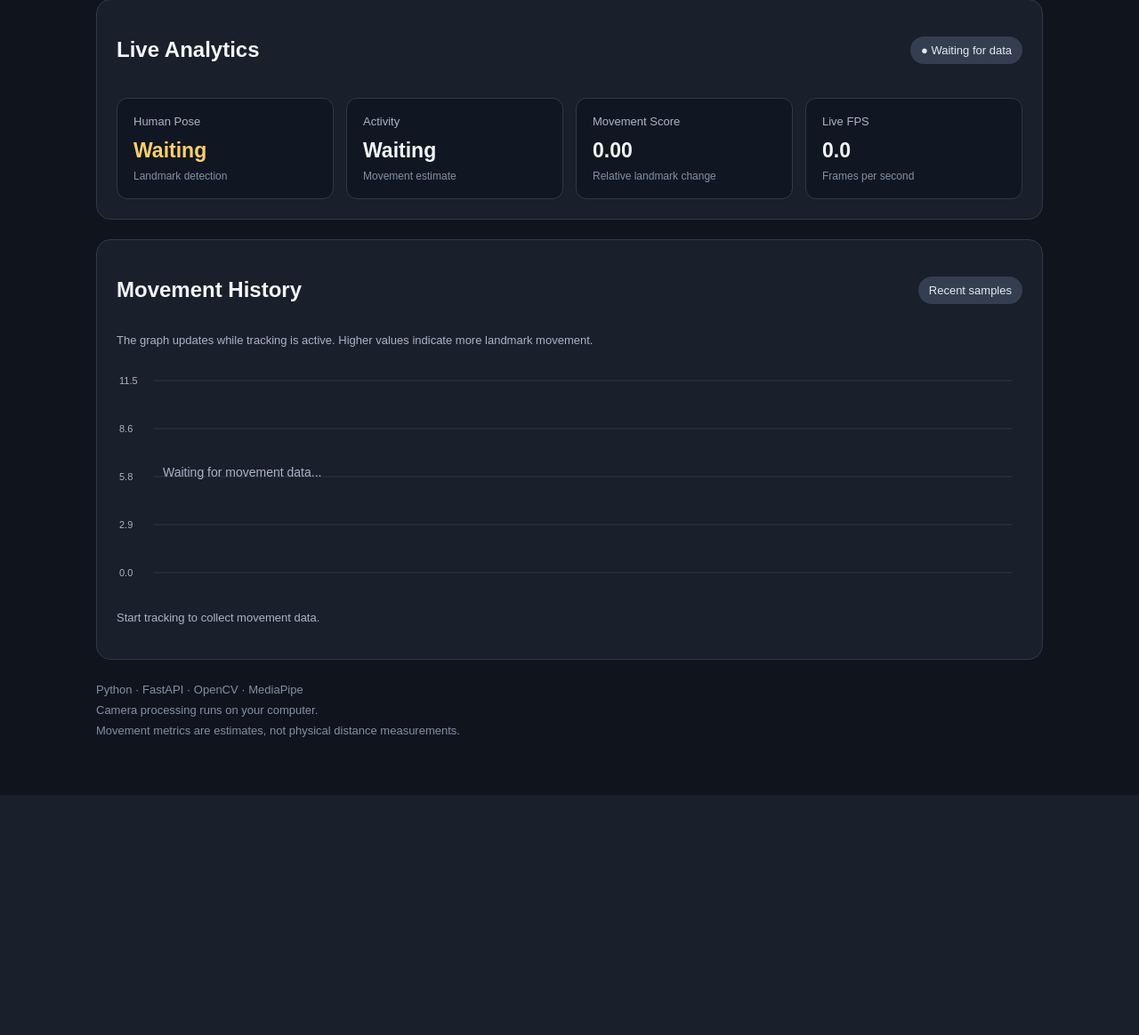
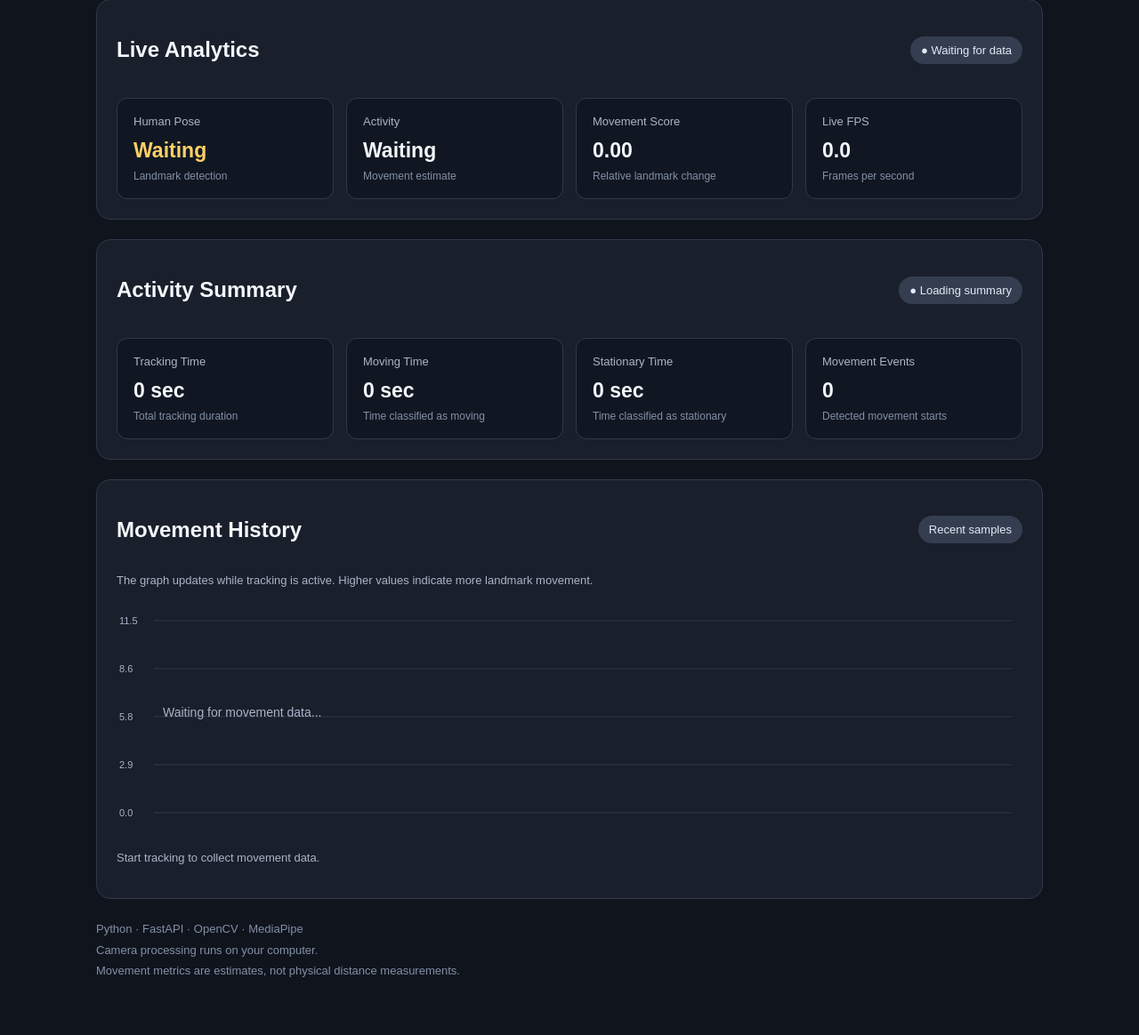
Before and after one commit to musfiqSoc/Human-Pose-Tracker, a FastAPI app: page / in a window 1280 px wide. Shown: the part 989-2153 px from the top of the page at 89% size. Before the commit the page ends 1883 px from the top, so only its background shows below. Run offline with FastAPI, Linux system fonts and the light colour scheme.

Commit message:
Fix webcam stop and release handling

```diff
--- a/app.py
+++ b/app.py
@@ -23,6 +23,10 @@ CSV_FILE = BASE_DIR / "movement_history.csv"
 camera_lock = threading.Lock()
 stop_event = threading.Event()
 
+# Shared reference to the active camera.
+camera_state_lock = threading.Lock()
+active_camera = None
+
 metrics_lock = threading.Lock()
 latest_metrics = {
     "pose_status": "NOT DETECTED",
@@ -30,6 +34,26 @@ latest_metrics = {
     "movement_score": 0.0,
     "fps": 0.0,
 }
+
+# Activity Summary
+summary_lock = threading.Lock()
+
+activity_summary = {
+    "total_tracking_seconds": 0.0,
+    "moving_seconds": 0.0,
+    "stationary_seconds": 0.0,
+    "movement_events": 0,
+}
+
+
+def reset_summary():
+    with summary_lock:
+        activity_summary.update({
+            "total_tracking_seconds": 0.0,
+            "moving_seconds": 0.0,
+            "stationary_seconds": 0.0,
+            "movement_events": 0,
+        })
 
 
 @app.get("/", response_class=HTMLResponse)
@@ -43,14 +67,34 @@ def get_metrics():
         return dict(latest_metrics)
 
 
+@app.get("/summary")
+def get_summary():
+    with summary_lock:
+        result = dict(activity_summary)
+
+    for key in (
+        "total_tracking_seconds",
+        "moving_seconds",
+        "stationary_seconds",
+    ):
+        result[key] = round(result[key], 2)
+
+    return result
+
+
 def save_history(pose_status, activity, score, fps):
     file_exists = CSV_FILE.exists()
 
     try:
-        with open(CSV_FILE, "a", newline="", encoding="utf-8") as file:
+        with open(
+            CSV_FILE,
+            "a",
+            newline="",
+            encoding="utf-8",
+        ) as file:
             writer = csv.writer(file)
 
-            if not file_exists:
+            if not file_exists or CSV_FILE.stat().st_size == 0:
                 writer.writerow([
                     "timestamp",
                     "pose_status",
@@ -72,17 +116,26 @@ def save_history(pose_status, activity, score, fps):
 
 
 def generate_frames():
+    global active_camera
+
     if not camera_lock.acquire(blocking=False):
+        print("Tracking is already running.")
         return
 
     camera = None
 
     try:
-        stop_event.clear()
+        # Stop may have been requested before the stream started.
+        if stop_event.is_set():
+            print("STOP EVENT DETECTED before camera startup.")
+            return
+
+        reset_summary()
 
         mp_pose = mp.solutions.pose
         mp_draw = mp.solutions.drawing_utils
 
+        # Open webcam on Windows, with a fallback backend.
         camera = cv2.VideoCapture(0, cv2.CAP_DSHOW)
 
         if not camera.isOpened():
@@ -95,14 +148,29 @@ def generate_frames():
 
         camera.set(cv2.CAP_PROP_FRAME_WIDTH, 640)
         camera.set(cv2.CAP_PROP_FRAME_HEIGHT, 480)
+        camera.set(cv2.CAP_PROP_BUFFERSIZE, 1)
+
+        # Publish the active camera so Stop can release it.
+        with camera_state_lock:
+            if stop_event.is_set():
+                camera.release()
+                camera = None
+                print("STOP EVENT DETECTED during camera startup.")
+                return
+
+            active_camera = camera
 
         previous_points = None
         movement_score = 0.0
         fps = 0.0
 
+        last_summary_time = time.monotonic()
+        last_log_time = last_summary_time
+
+        was_moving = False
+
         frame_count = 0
         fps_start = time.perf_counter()
-        last_log_time = time.monotonic()
 
         with mp_pose.Pose(
             static_image_mode=False,
@@ -113,10 +181,21 @@ def generate_frames():
             min_tracking_confidence=0.5,
         ) as pose:
 
-            while not stop_event.is_set():
+            while True:
+                if stop_event.is_set():
+                    print("STOP EVENT DETECTED")
+                    break
+
                 success, frame = camera.read()
 
+                # Stop may have been requested during camera.read().
+                if stop_event.is_set():
+                    print("STOP EVENT DETECTED after camera read.")
+                    break
+
                 if not success:
+                    if not stop_event.is_set():
+                        print("WARNING: Could not read webcam frame.")
                     break
 
                 frame = cv2.flip(frame, 1)
@@ -127,6 +206,7 @@ def generate_frames():
 
                 pose_status = "NOT DETECTED"
                 activity = "NO POSE"
+                status_color = (0, 0, 255)
 
                 if results.pose_landmarks:
                     landmarks = results.pose_landmarks.landmark
@@ -137,18 +217,13 @@ def generate_frames():
                         mp_pose.POSE_CONNECTIONS,
                     )
 
-                    # Use visible landmarks for movement measurement.
-                    points = [
-                        (i, lm.x, lm.y)
+                    current_points = {
+                        i: (lm.x, lm.y)
                         for i, lm in enumerate(landmarks)
                         if lm.visibility >= 0.5
-                    ]
-
-                    current_points = {
-                        i: (x, y) for i, x, y in points
                     }
 
-                    if previous_points:
+                    if previous_points is not None:
                         common = (
                             current_points.keys()
                             & previous_points.keys()
@@ -165,7 +240,7 @@ def generate_frames():
                         if distances:
                             movement_score = (
                                 sum(distances) / len(distances)
-                            ) * 1000
+                            ) * 1000.0
                         else:
                             movement_score = 0.0
                     else:
@@ -173,31 +248,64 @@ def generate_frames():
 
                     previous_points = current_points
                     pose_status = "DETECTED"
+                    status_color = (0, 255, 0)
 
-                    # A simple threshold; we can tune it after testing.
                     activity = (
                         "MOVING"
                         if movement_score >= 2.5
                         else "STATIONARY"
                     )
 
-                    status_color = (0, 255, 0)
-
                 else:
                     previous_points = None
                     movement_score = 0.0
-                    status_color = (0, 0, 255)
 
+                # Update elapsed tracking time.
+                now = time.monotonic()
+                delta_seconds = max(
+                    0.0,
+                    now - last_summary_time,
+                )
+                last_summary_time = now
+
+                with summary_lock:
+                    activity_summary[
+                        "total_tracking_seconds"
+                    ] += delta_seconds
+
+                    if pose_status == "DETECTED":
+                        if activity == "MOVING":
+                            activity_summary[
+                                "moving_seconds"
+                            ] += delta_seconds
+
+                            if not was_moving:
+                                activity_summary[
+                                    "movement_events"
+                                ] += 1
+
+                            was_moving = True
+
+                        else:
+                            activity_summary[
+                                "stationary_seconds"
+                            ] += delta_seconds
+
+                            was_moving = False
+                    else:
+                        was_moving = False
+
+                # Calculate FPS.
                 frame_count += 1
-                now = time.perf_counter()
-                elapsed = now - fps_start
+                perf_now = time.perf_counter()
+                elapsed = perf_now - fps_start
 
                 if elapsed >= 1.0:
                     fps = frame_count / elapsed
                     frame_count = 0
-                    fps_start = now
+                    fps_start = perf_now
 
-                # Display analytics on the live camera feed.
+                # Draw live information on the camera frame.
                 lines = [
                     (f"POSE: {pose_status}", status_color),
                     (f"ACTIVITY: {activity}", (255, 255, 0)),
@@ -230,7 +338,7 @@ def generate_frames():
                         "fps": round(fps, 2),
                     })
 
-                # Save one history record approximately each second.
+                # Save history approximately once per second.
                 log_now = time.monotonic()
 
                 if log_now - last_log_time >= 1.0:
@@ -255,11 +363,22 @@ def generate_frames():
                 )
 
     except Exception as error:
-        print(f"Tracking error: {error}")
+        if stop_event.is_set():
+            print(f"Tracking stopped during camera processing: {error}")
+        else:
+            print(f"Tracking error: {error}")
 
     finally:
+        # Remove the shared camera reference safely.
+        with camera_state_lock:
+            if active_camera is camera:
+                active_camera = None
+
         if camera is not None:
-            camera.release()
+            try:
+                camera.release()
+            except Exception as error:
+                print(f"Camera release error: {error}")
 
         camera_lock.release()
         print("Camera released.")
@@ -267,6 +386,9 @@ def generate_frames():
 
 @app.get("/video_feed")
 def video_feed():
+    # Reset the stop signal before starting a new stream.
+    stop_event.clear()
+
     return StreamingResponse(
         generate_frames(),
         media_type="multipart/x-mixed-replace; boundary=frame",
@@ -275,5 +397,68 @@ def video_feed():
 
 @app.post("/stop_tracking")
 def stop_tracking():
+    global active_camera
+
+    print("STOP REQUEST RECEIVED")
     stop_event.set()
-    return JSONResponse({"status": "stop_requested"})
+
+    # Release the webcam directly when Stop is requested.
+    with camera_state_lock:
+        camera_to_release = active_camera
+        active_camera = None
+
+    if camera_to_release is not None:
+        try:
+            camera_to_release.release()
+            print("Camera release requested by Stop button.")
+        except Exception as error:
+            print(f"Camera stop error: {error}")
+
+    return JSONResponse({
+        "status": "stop_requested"
+    })
+
+
+@app.get("/history")
+def get_movement_history():
+    if not CSV_FILE.exists():
+        return {
+            "records": [],
+            "message": "No movement history available yet.",
+        }
+
+    records = []
+
+    try:
+        with open(
+            CSV_FILE,
+            "r",
+            newline="",
+            encoding="utf-8",
+        ) as file:
+            reader = csv.DictReader(file)
+
+            for row in reader:
+                try:
+                    records.append({
+                        "timestamp": row["timestamp"],
+                        "pose_status": row["pose_status"],
+                        "activity": row["activity"],
+                        "movement_score": float(
+                            row["movement_score"]
+                        ),
+                        "fps": float(row["fps"]),
+                    })
+                except (KeyError, TypeError, ValueError):
+                    continue
+
+    except OSError as error:
+        return JSONResponse(
+            {"error": str(error)},
+            status_code=500,
+        )
+
+    return {
+        "records": records,
+        "total_records": len(records),
+    }
--- a/templates/index.html
+++ b/templates/index.html
@@ -309,6 +309,50 @@
             </div>
         </section>
 
+
+        <section class="panel">
+            <div class="top-row">
+                <h2>Activity Summary</h2>
+                <span class="status-pill" id="summaryBadge">
+                    ● Loading summary
+                </span>
+            </div>
+
+            <div class="analytics-grid">
+                <div class="metric-card">
+                    <div class="metric-label">Tracking Time</div>
+                    <div class="metric-value" id="totalTimeValue">
+                        0 sec
+                    </div>
+                    <div class="metric-note">Total tracking duration</div>
+                </div>
+
+                <div class="metric-card">
+                    <div class="metric-label">Moving Time</div>
+                    <div class="metric-value" id="movingTimeValue">
+                        0 sec
+                    </div>
+                    <div class="metric-note">Time classified as moving</div>
+                </div>
+
+                <div class="metric-card">
+                    <div class="metric-label">Stationary Time</div>
+                    <div class="metric-value" id="stationaryTimeValue">
+                        0 sec
+                    </div>
+                    <div class="metric-note">Time classified as stationary</div>
+                </div>
+
+                <div class="metric-card">
+                    <div class="metric-label">Movement Events</div>
+                    <div class="metric-value" id="movementEventsValue">
+                        0
+                    </div>
+                    <div class="metric-note">Detected movement starts</div>
+                </div>
+            </div>
+        </section>
+
         <section class="panel">
             <div class="top-row">
                 <h2>Movement History</h2>
@@ -351,6 +395,11 @@
         const movementValue = document.getElementById("movementValue");
         const fpsValue = document.getElementById("fpsValue");
         const analyticsBadge = document.getElementById("analyticsBadge");
+        const summaryBadge = document.getElementById("summaryBadge");
+        const totalTimeValue = document.getElementById("totalTimeValue");
+        const movingTimeValue = document.getElementById("movingTimeValue");
+        const stationaryTimeValue = document.getElementById("stationaryTimeValue");
+        const movementEventsValue = document.getElementById("movementEventsValue");
         const chartMessage = document.getElementById("chartMessage");
 
         const canvas = document.getElementById("movementChart");
@@ -452,7 +501,12 @@
             stopMetricsPolling();
 
             fetchMetrics();
-            metricsTimer = setInterval(fetchMetrics, 1000);
+            fetchSummary();
+
+            metricsTimer = setInterval(() => {
+                fetchMetrics();
+                fetchSummary();
+            }, 1000);
         }
 
         function stopMetricsPolling() {
@@ -514,6 +568,49 @@
             }
 
             drawGraph();
+        }
+
+
+        function formatDuration(seconds) {
+            const total = Math.floor(Number(seconds) || 0);
+            const minutes = Math.floor(total / 60);
+            const remainingSeconds = total % 60;
+
+            if (minutes > 0) {
+                return `${minutes} min ${remainingSeconds} sec`;
+            }
+
+            return `${remainingSeconds} sec`;
+        }
+
+        async function fetchSummary() {
+            try {
+                const response = await fetch("/summary", {
+                    cache: "no-store"
+                });
+
+                if (!response.ok) {
+                    throw new Error("Summary request failed");
+                }
+
+                const data = await response.json();
+
+                totalTimeValue.textContent =
+                    formatDuration(data.total_tracking_seconds);
+
+                movingTimeValue.textContent =
+                    formatDuration(data.moving_seconds);
+
+                stationaryTimeValue.textContent =
+                    formatDuration(data.stationary_seconds);
+
+                movementEventsValue.textContent =
+                    Number(data.movement_events) || 0;
+
+                summaryBadge.textContent = "● Summary updated";
+            } catch (error) {
+                summaryBadge.textContent = "● Summary unavailable";
+            }
         }
 
         function drawGraph() {
```
